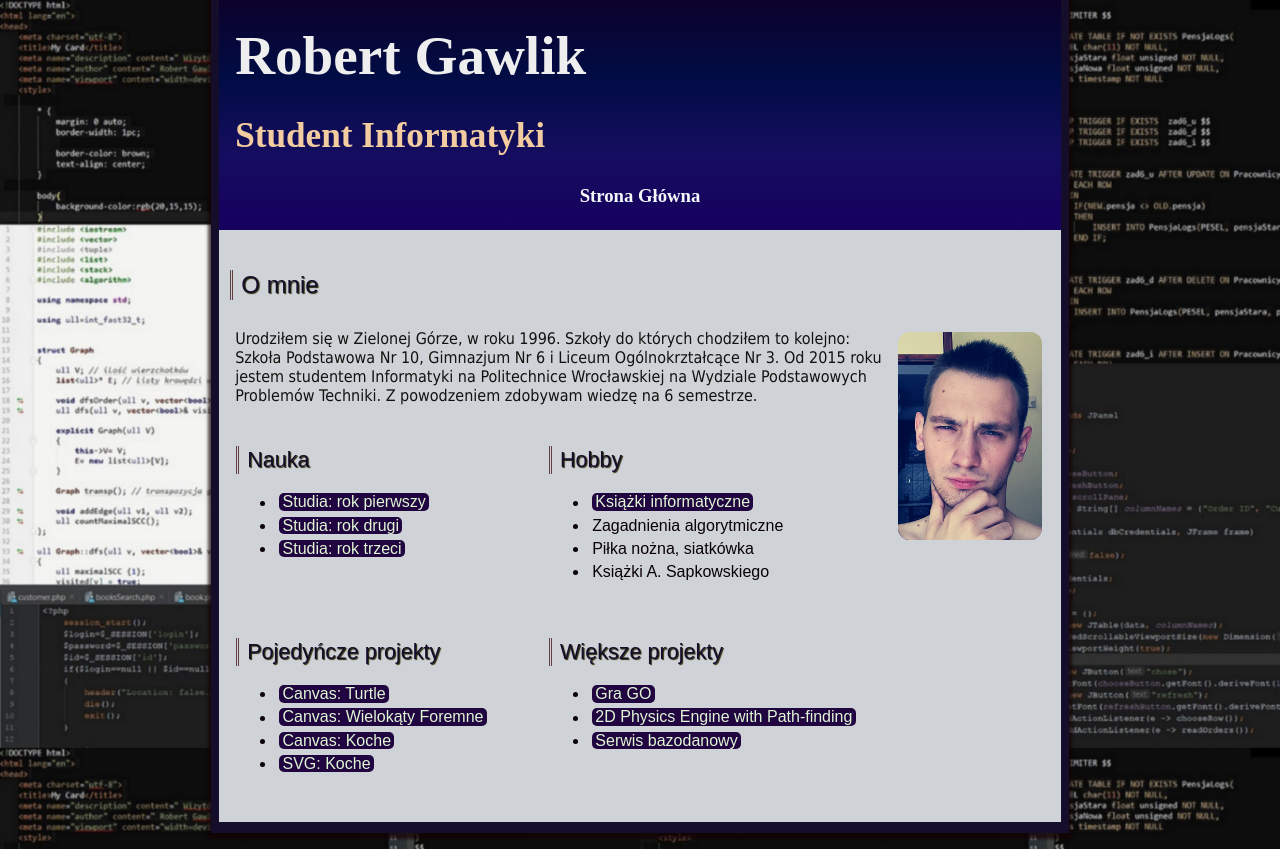
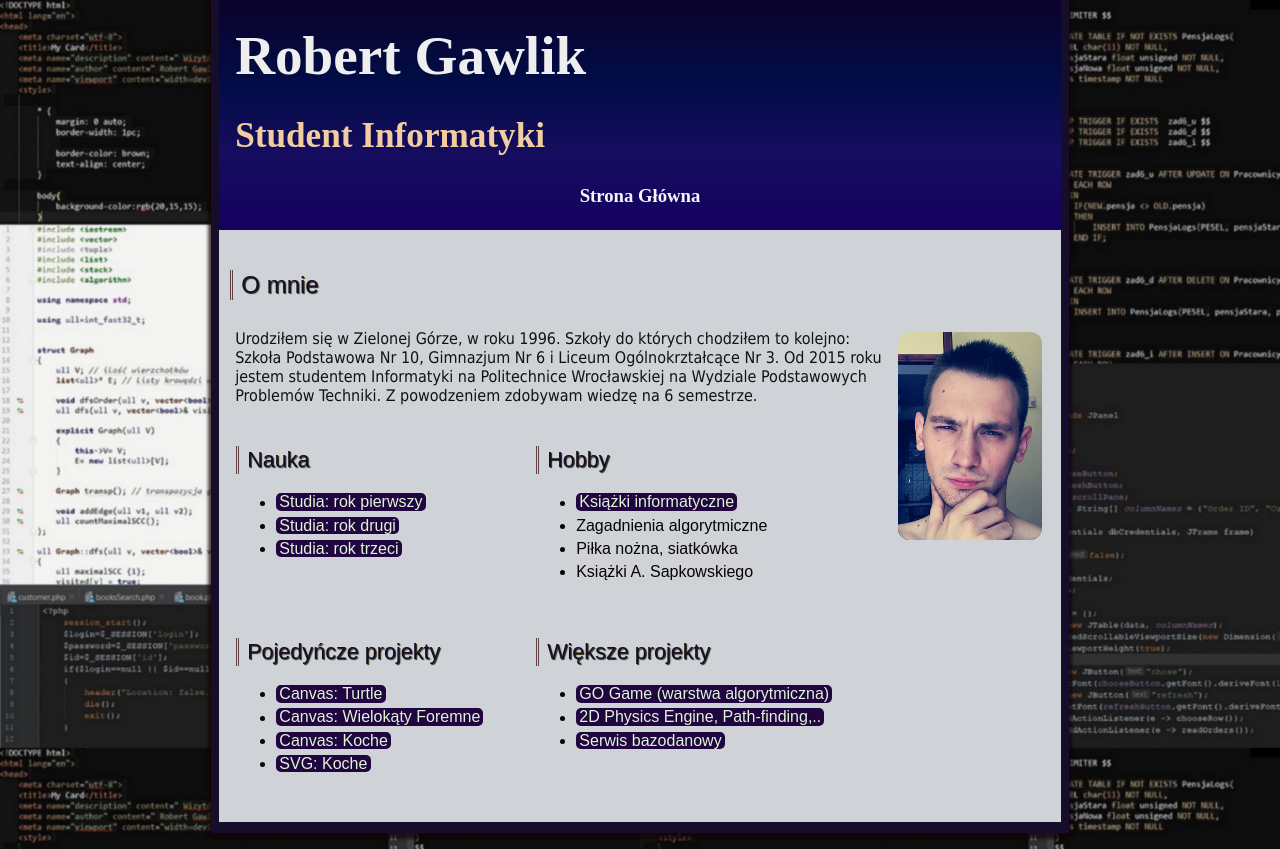
Before and after one commit to Handerix/site, a plain HTML site: page index.html in a window 1280 px wide. Drawn offline with Linux system fonts and the light colour scheme.

Commit message:
Nothing important

```diff
--- a/BasicStyleSheet.css
+++ b/BasicStyleSheet.css
@@ -132,8 +132,8 @@ header {
 {
     .colRight {
         float: right;
-        width: 47%;
-        margin: 0.1em 0.1em 0.1em 0.4em;
+        width: 49%;
+        margin: 0.1em 0.15em 0.1em 0.4em;
     }
 
     .colLeft {
--- a/index.html
+++ b/index.html
@@ -41,7 +41,7 @@
         li {
             font-family: "Futura",sans-serif;
             color: #090204;
-            padding: 0.1em 0.2em 0.1em 0.2em;
+            padding: 0.1em 0 0.1em 0;
             margin-top: 2px;
         }
 
@@ -120,8 +120,8 @@
                     <article class="colRight">
                         <h2 class="tabHeader">Większe projekty</h2>
                         <ul>
-                            <li><a href="https://github.com/PWRRGMP2017/go">Gra GO</a></li>
-                            <li><a href="https://github.com/n1t4chi/SuperShooter">2D Physics Engine with Path-finding</a></li>
+                            <li><a href="https://github.com/PWRRGMP2017/go">GO Game (warstwa algorytmiczna)</a></li>
+                            <li><a href="https://github.com/n1t4chi/SuperShooter">2D Physics Engine, Path-finding,..</a></li>
                             <li><a href="https://github.com/Handerix/DBProject">Serwis bazodanowy</a></li>
                         </ul>
                     </article>
```
Also changed, not shown: algorytmika.html (deleted, +0 -10 lines).
